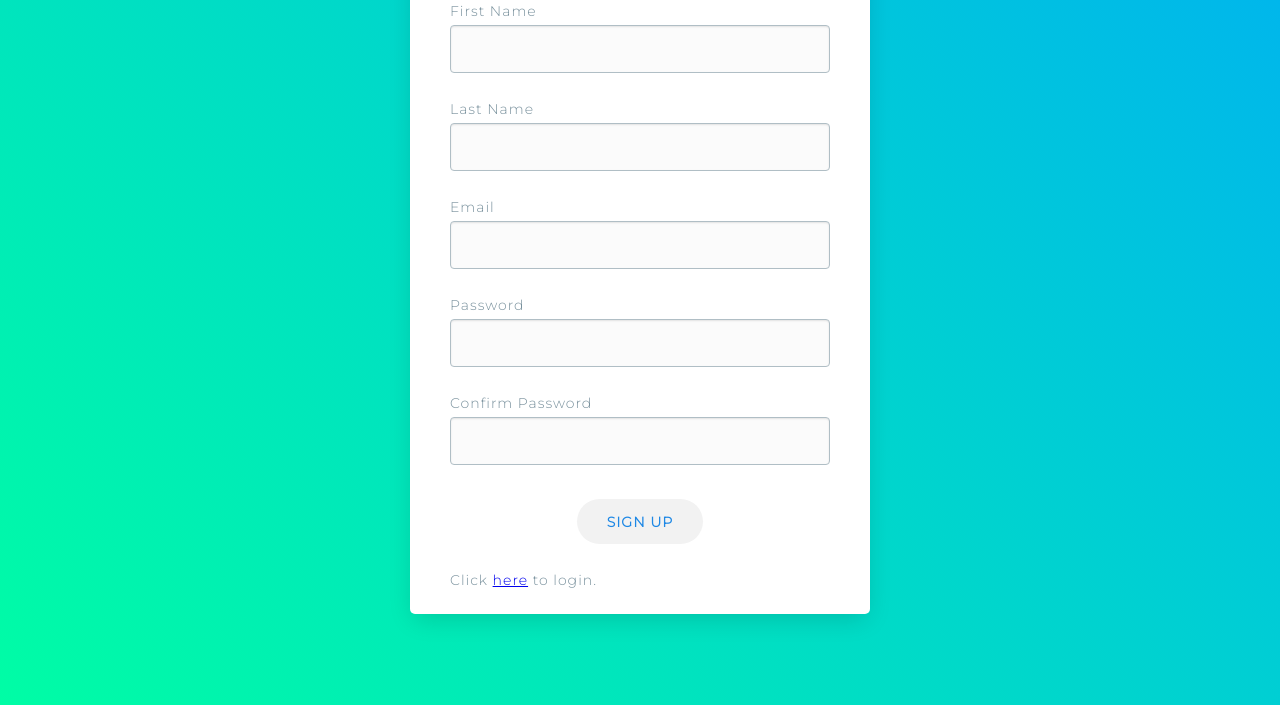
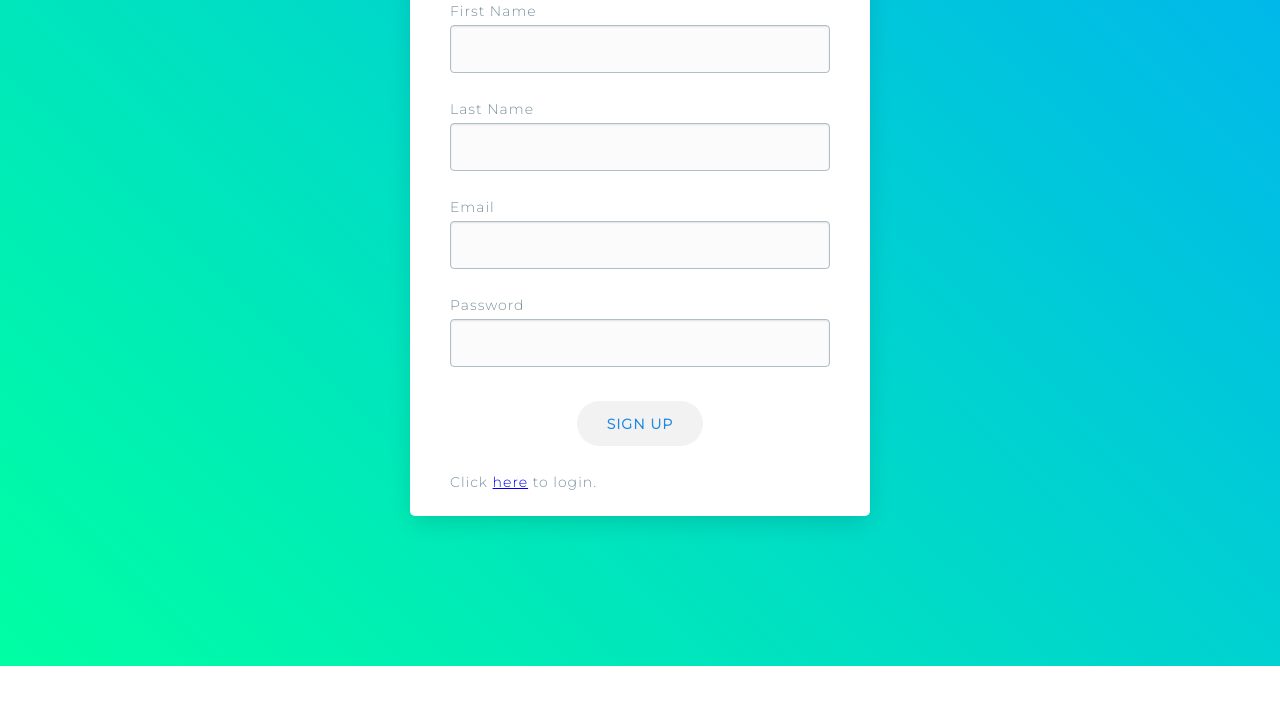
Before and after one commit to ronit-dhingra1/buddiey, a Flask app: page /signup in a window 1280 px wide. Shown: the part 569-1274 px from the top of the page. After the commit the page ends 1235 px from the top, so only its background shows below. Run offline with Flask 2, Linux system fonts and the light colour scheme.

Commit message:
optimized index and signup html files for ethan to write server-side code to handle databases

```diff
--- a/buddiey/templates/signup.html
+++ b/buddiey/templates/signup.html
@@ -23,9 +23,6 @@
         <label for="password">Password</label>
         <input type="password" name="password" class="field" required>
 
-        <label for="confirm">Confirm Password</label>
-        <input type="password" name="confirm-password" class="field" required>
-
         <p class="error error--hidden"></p>
 
         <input type="submit" value="Sign Up" class="btn">
```
